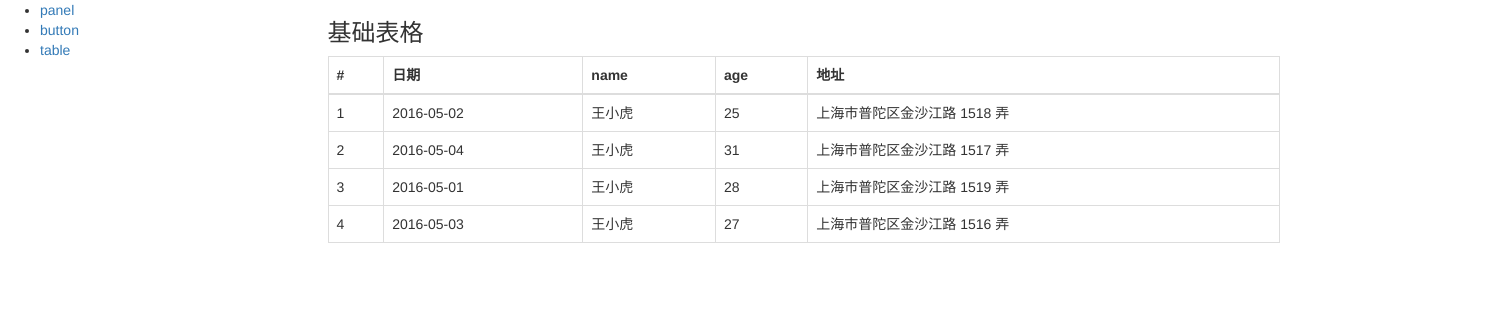
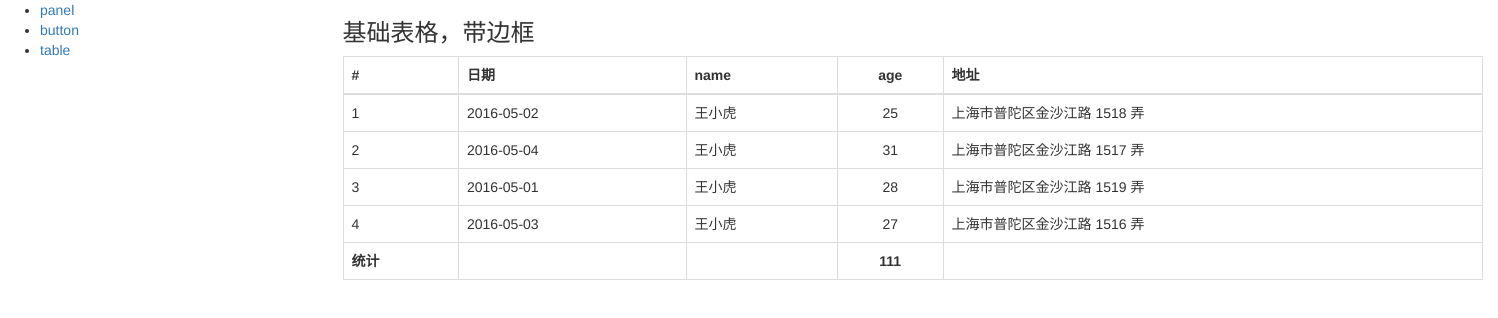
Before and after one commit to Tickly/tag-ui, a Vue app: page /table in a window 1280 px wide. Shown: the top 318 px of the page, 1498 px wide, since content can reach past the window. Built offline with nearby package versions, Linux system fonts and the light colour scheme.

Commit message:
添加表格统计，单元格对齐功能

```diff
--- a/packages/table/src/table.vue
+++ b/packages/table/src/table.vue
@@ -1,15 +1,23 @@
 <template>
     <table class="table" :class="tableClass">
+        <!--<colgroup>
+            <col v-for="col in _columns">
+        </colgroup>-->
         <thead v-if="columns.length">
             <tr>
-                <th v-for="col in _columns" v-text="col.label"></th>
+                <th v-for="col in _columns" :class="_headerCellClass(col)" v-text="col.label"></th>
             </tr>
         </thead>
         <tbody v-if="data.length && columns.length">
             <tr v-for="(row,rowIndex) in data">
-                <td v-for="col in _columns" v-text="_showCellContent(row,col,rowIndex)"></td>
+                <td v-for="col in _columns" :class="_cellClass(col)" v-text="_showCellContent(row,col,rowIndex)"></td>
             </tr>
         </tbody>
+        <tfoot v-if="showSummary">
+            <tr>
+                <th v-for="col in _columns" :class="_summaryCellClass(col)" v-text="_showSummaryContent(col)"></th>
+            </tr>
+        </tfoot>
     </table>
 </template>
 <script>
@@ -26,6 +34,10 @@ function parseObject(object) {
     if (object.type === 'serial') {
         object.label = '#';
     }
+    if (!object.label) {
+        object.label = object.attribute;
+    }
+
     return object;
 }
 
@@ -33,15 +45,30 @@ function parseObject(object) {
 export default {
     name: 'TagTable',
     props: {
-        data: {
-            type: Array,
-            default: [],
-        },
-        columns: Array,
-        hover: Boolean,
-        bordered: Boolean,
+        options: {
+            type: Object,
+            default: {},
+        }
     },
     computed: {
+        data() {
+            return this.options.data;
+        },
+        columns() {
+            return this.options.columns;
+        },
+        hover() {
+            return this.options.hover
+        },
+        bordered() {
+            return this.options.bordered
+        },
+        showSummary() {
+            return this.options.showSummary
+        },
+
+
+
         _columns() {
             return this.columns.map(col => {
                 var label, attribute;
@@ -69,11 +96,51 @@ export default {
         },
     },
     methods: {
+        // 显示单元格内容
         _showCellContent(row, col, rowIndex) {
             if (col.type === 'serial') {
                 return rowIndex + 1
             }
             return row[col.attribute]
+        },
+        // 显示统计行内容
+        _showSummaryContent(col) {
+            if (col.type === 'serial') return '统计'
+
+            if (!col.summary) return
+
+
+            return this.data.reduce((a, b) => {
+                a += b[col.attribute];
+                return a;
+            }, 0)
+        },
+        // 标题单元格的class
+        _headerCellClass(col) {
+            var obj = {};
+            if (col.hAlign) {
+                obj['text-' + col.hAlign] = true;
+            }
+
+            return obj;
+        },
+        // 数据单元格的class
+        _cellClass(col) {
+            var obj = {};
+            if (col.hAlign) {
+                obj['text-' + col.hAlign] = true;
+            }
+
+            return obj;
+        },
+        // 统计单元格的class
+        _summaryCellClass(col) {
+            var obj = {};
+            if (col.hAlign) {
+                obj['text-' + col.hAlign] = true;
+            }
+
+            return obj;
         }
     }
 }
--- a/src/examples/table.vue
+++ b/src/examples/table.vue
@@ -1,8 +1,8 @@
 <template>
+    <div class="container">
+        <h3>基础表格，带边框</h3>
         <div>
-        <h3>基础表格</h3>
-        <div>
-            <tag-table bordered hover :data="tableData" :columns="columns"></tag-table>
+            <tag-table :options="tableOptions"></tag-table>
         </div>
     </div>
 </template>
@@ -10,7 +10,11 @@
 export default {
     data() {
         return {
-            tableData: [
+            tableOptions: {
+                bordered: true,
+                hover: true,
+                showSummary: true,
+                data: [
                     {
                         date: '2016-05-02',
                         name: '王小虎',
@@ -40,12 +44,18 @@ export default {
                     { type: 'serial' },
                     'date:日期',
                     'name',
-                'age',
+                    // 'age',
+                    {
+                        attribute: 'age',
+                        summary: true,
+                        hAlign: 'center',
+                    },
                     {
                         attribute: 'address',
                         label: '地址',
                     }
                 ],
+            },
         }
     }
 }
```
Lines whose indentation alone changed are shown as unchanged.
